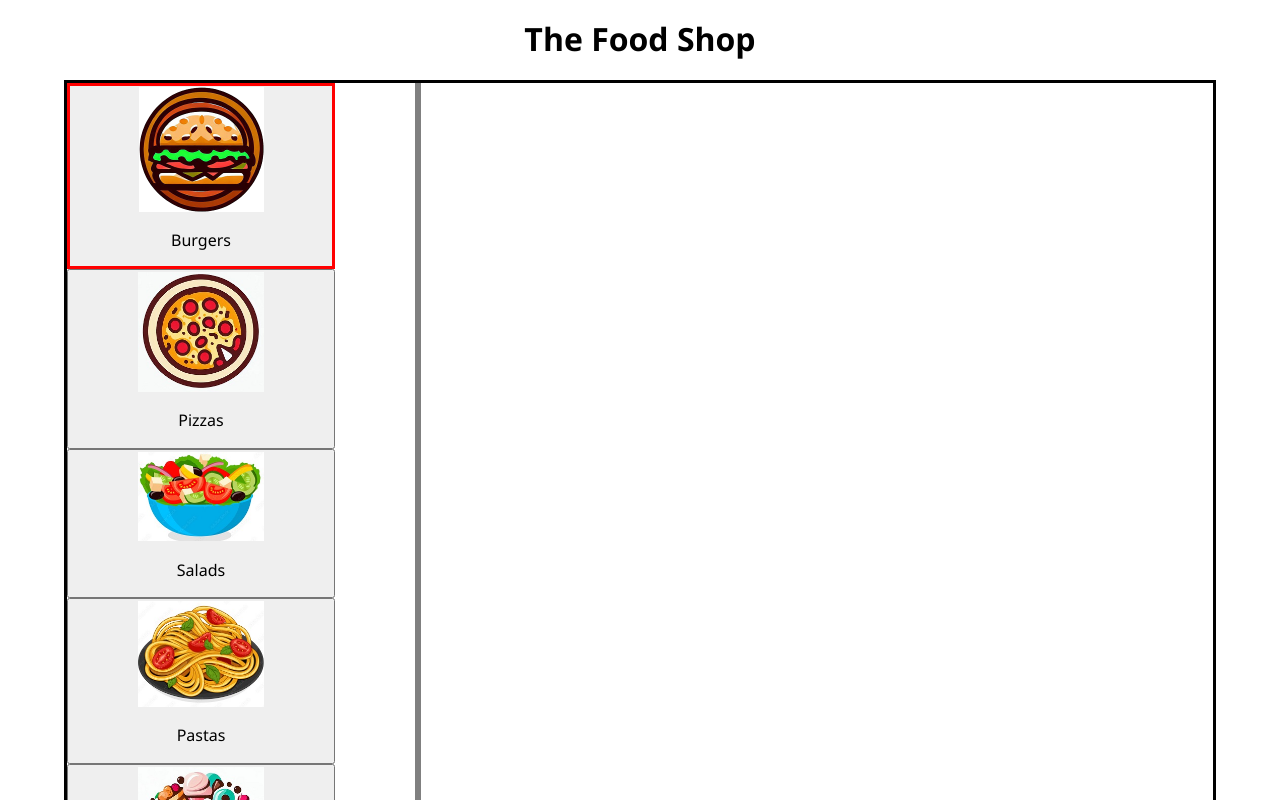
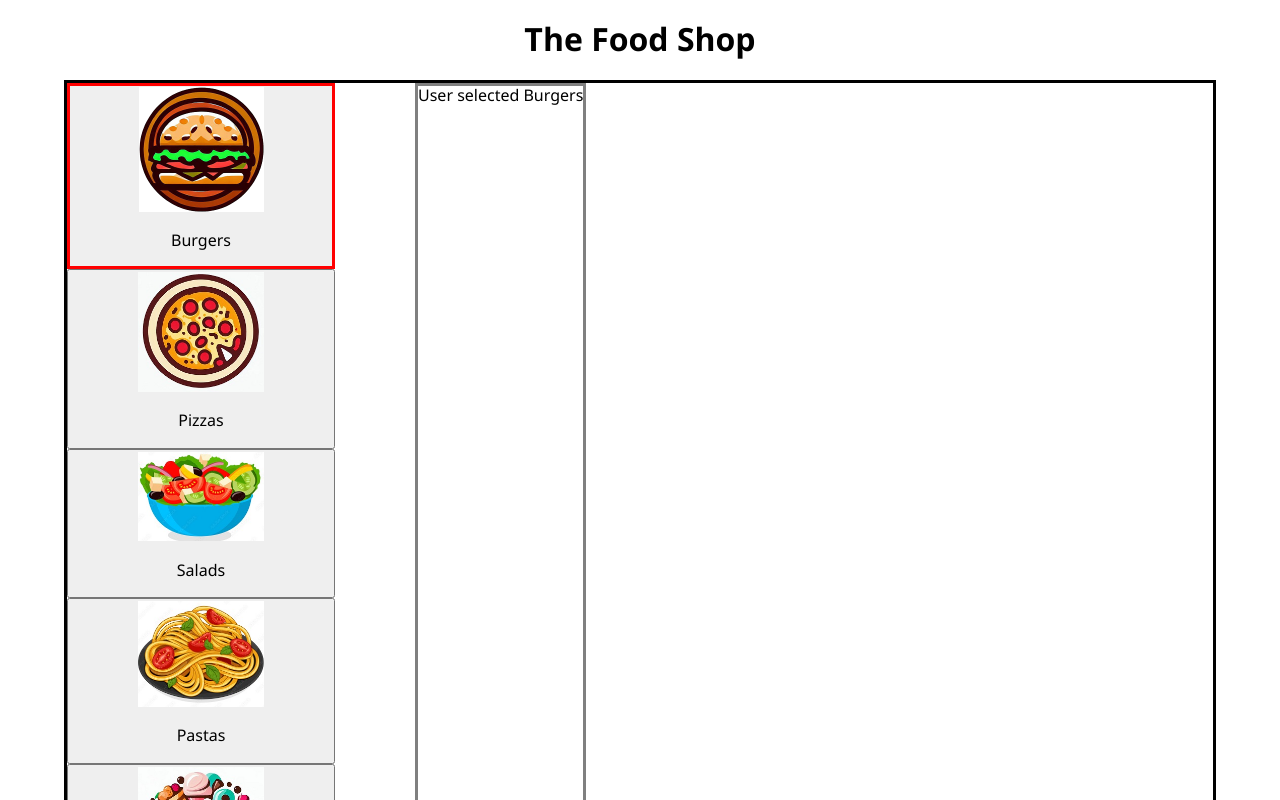
Before and after one commit to Rhu-Labs/food-order-machine, an Angular app: page /order in a window 1280 px wide. Shown: the top 800 px of the page. Built offline with nearby package versions, Linux system fonts and the light colour scheme.

Commit message:
completed all acceptance crteria

```diff
--- a/src/app/components/order-page/order-page.component.html
+++ b/src/app/components/order-page/order-page.component.html
@@ -2,11 +2,11 @@
 
 <div class="content">
     <div class="sidebar-menu">
-        <button *ngFor="let content of groupItems" (click)="groupSelected(content.id)"
-            [ngClass]="{'active-thumbnail': selectedGroupNumber == content.id}">
-            <img [src]="content.logoPath">
-            <p>{{content.name}}</p>
+        <button *ngFor="let item of groupItems" (click)="groupSelected(item.id)"
+            [ngClass]="{'active-thumbnail': selectedGroupNumber == item.id}">
+            <img [src]="item.logoPath">
+            <p>{{item.name}}</p>
         </button>
     </div>
-    <div class="menu">{{selectedGroupName}}</div>
+    <div class="menu">User selected {{selectedGroupName}}</div>
 </div>
--- a/src/app/components/order-page/order-page.component.ts
+++ b/src/app/components/order-page/order-page.component.ts
@@ -15,24 +15,20 @@ export class OrderPageComponent implements OnInit {
   groupItems: MenuGroup[] = [];
   selectedGroupNumber: number = 0;
   selectedGroupName: string = '';
-  menuDisplayed: string = '';
 
   ngOnInit(): void {
     this.restaurantName = this.appSettingsService.getRestaurantName();
     this.menuService.getGroups().subscribe((result) => {
       this.groupItems = result;
       this.selectedGroupNumber = this.groupItems[0].id;
-    }
-    );
+      this.selectedGroupName = this.groupItems[0].name;
+    });
+
 
   }
 
   groupSelected(thumbnailThatIsClicked: number) {
     this.selectedGroupNumber = thumbnailThatIsClicked;
-    this.menuDisplayed = this.selectedGroupNumber.toString();
-    this.selectedGroupName = this.groupItems.find((gi) => gi.id == this.selectedGroupNumber)?.name || ''
+    this.selectedGroupName = this.groupItems.find((gi) => gi.id == this.selectedGroupNumber)?.name || '';
   }
-
-
-
 }
```
